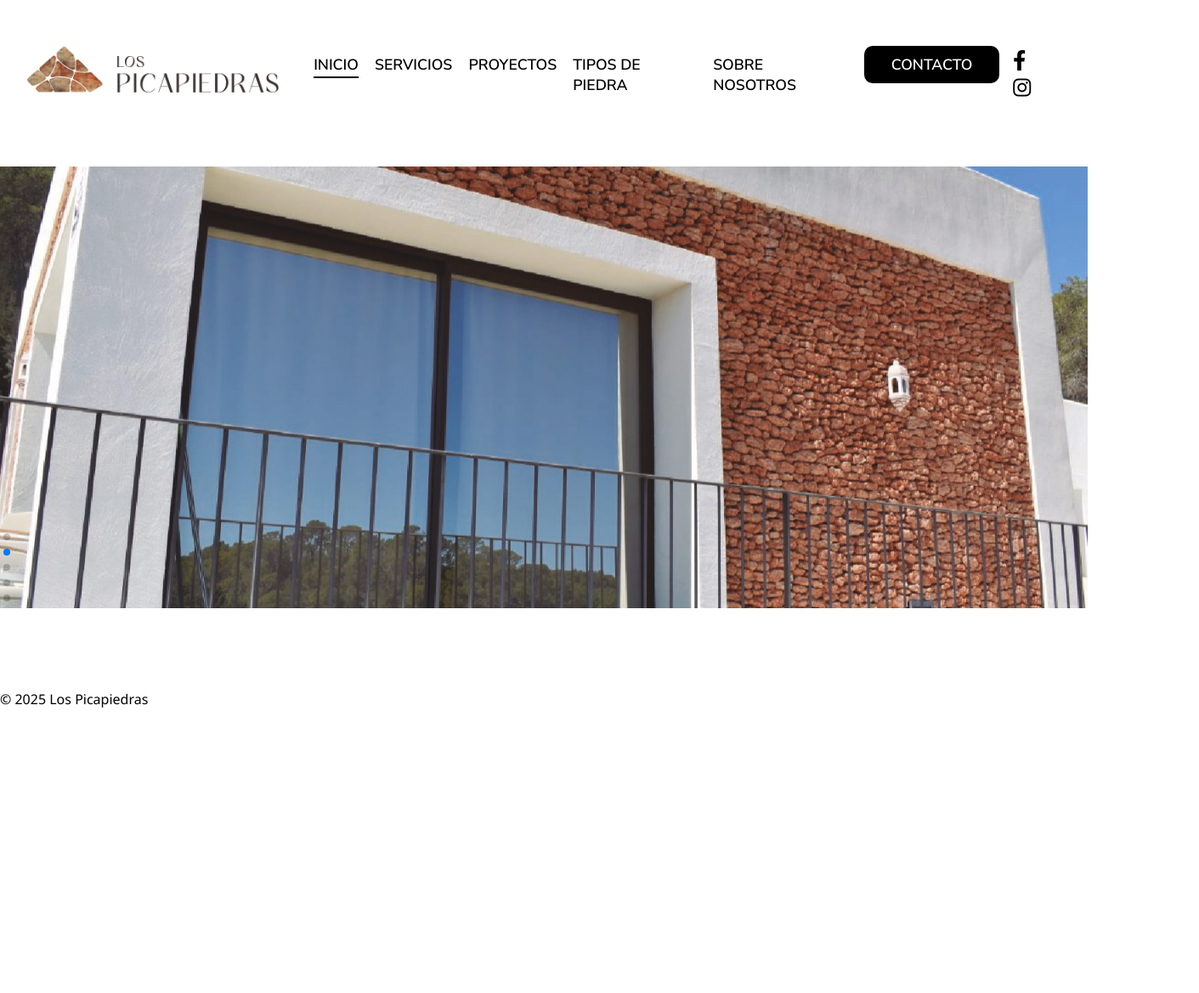
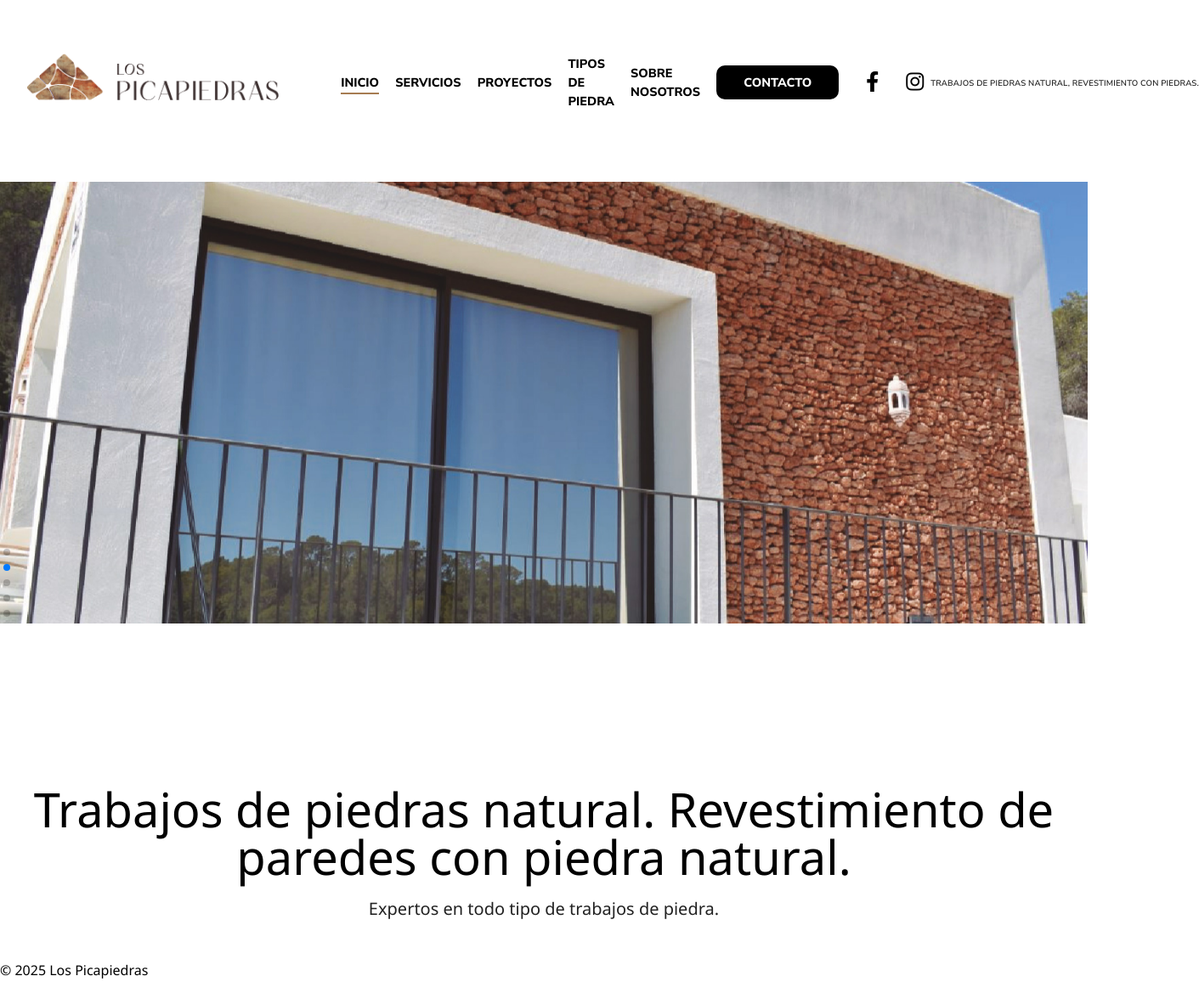
Before and after one commit to FresKo01/los_pica_piedras, a plain HTML site: page index.html in a window 1280 px wide. Shown: the whole page at 85% size, 1411 px wide, since content can reach past the window. Before the commit the page ends 850 px from the top, so only its background shows below. Drawn offline with nearby package versions, Linux system fonts and the light colour scheme.

Commit message:
que se yo que concha hice

```diff
--- a/index.html
+++ b/index.html
@@ -31,9 +31,14 @@
         <li><a class="btn-contacto" href="pages/contacto.html">Contacto</a></li>
       </ul>
     </nav>
-    <div class="social">
-      <a href="#"><i class="fab fa-facebook-f"></i></a>
-      <a href="#"><i class="fab fa-instagram"></i></a>
+    <div class="header-right">
+      <div class="social">
+        <a href="#"><i class="fab fa-facebook-f"></i></a>
+        <a href="#"><i class="fab fa-instagram"></i></a>
+      </div>
+      <div class="header-right-text">
+        TRABAJOS DE PIEDRAS NATURAL, REVESTIMIENTO CON PIEDRAS.
+      </div>
     </div>
   </div>
 </header>
@@ -48,11 +53,16 @@
       <div class="swiper-slide"><img src="assets/swiper/los-picapiedras-05.jpg" alt="Imagen 5"></div>
     </div>
 
-<!-- Solo paginación vertical -->
-  <div class="swiper-pagination"></div>
-
+    <!-- Solo paginación vertical -->
+    <div class="swiper-pagination"></div>
   </div>
 </section>
+
+<section class="home-titulo">
+  <h1>Trabajos de piedras natural. Revestimiento de paredes con piedra natural.</h1>
+  <p class="home-subtitulo">Expertos en todo tipo de trabajos de piedra.</p>
+</section>
+
   <footer>
     <p>© 2025 Los Picapiedras</p>
   </footer>
--- a/style/main.css
+++ b/style/main.css
@@ -1,6 +1,12 @@
 body {
   margin: 0;
   font-family: 'Segoe UI', sans-serif;
+}
+
+nav {
+  flex: 2 1 0%;
+  display: flex;
+  justify-content: center;
 }
 
 /* Logo por defecto (horizontal) */
@@ -27,12 +33,53 @@ body {
   text-transform: uppercase;
 }
 
+.nav-links {
+  list-style: none;
+  display: flex;
+  gap: 1.2rem;
+  align-items: center;
+  justify-content: center;
+}
+
+.nav-links a {
+  text-decoration: none;
+  color: black;
+  font-weight: 750;
+  position: relative;
+  font-size: 0.9rem;
+}
+
+.nav-links a:hover::after,
+.nav-links a.active::after {
+  content: '';
+  position: absolute;
+  width: 100%;
+  height: 2px;
+  background: #a67c52;
+  bottom: -4px;
+  left: 0;
+}
+
+.header-right {
+  display: flex;
+  align-items: center;
+  gap: 0.5rem;
+}
+
+.social {
+  display: flex;
+  align-items: center;
+  gap: 2rem;
+  margin-left: 0rem;
+}
+
 .container {
-  max-width: 1400px;
+  max-width: 1650px;
   margin: 0 auto;
   display: flex;
   align-items: center;
   justify-content: space-between;
+  gap: 2rem;
 }
 
 .logo {
@@ -51,30 +98,7 @@ body {
   line-height: 1;
 }
 
-.nav-links {
-  list-style: none;
-  display: flex;
-  gap: 1.2rem;
-}
 
-.nav-links a {
-  text-decoration: none;
-  color: black;
-  font-weight: 600;
-  position: relative;
-  font-size: 1.1rem;
-}
-
-.nav-links a:hover::after,
-.nav-links a.active::after {
-  content: '';
-  position: absolute;
-  width: 100%;
-  height: 2px;
-  background: black;
-  bottom: -4px;
-  left: 0;
-}
 
 .btn-contacto {
   background: black;
@@ -86,8 +110,21 @@ body {
 
 .social a {
   color: black;
-  margin-left: 1rem;
   font-size: 1.5rem;
+}
+
+.header-right-text {
+  font-size: 0.60rem;
+  color: #222;
+  white-space: nowrap;
+  font-weight: 600;
+  letter-spacing: 0.02em;
+}
+
+@media (max-width: 1200px) {
+  .header-right-text {
+    display: none;
+  }
 }
 
 /*swiper */
@@ -272,3 +309,30 @@ body {
     width: 40%; /* O el tamaño que prefieras en móvil */
   }
 }
+
+.home-titulo {
+  text-align: center;
+  padding: 4rem 1rem 2rem 1rem;
+  background: #fff;
+}
+
+.home-titulo h1 {
+  font-size: 2rem;
+  font-weight: 500;
+  margin-bottom: 0.2rem;
+  line-height: 1;
+}
+
+.home-subtitulo {
+  font-size: 1.15rem;
+  color: #222;
+  margin-bottom: 0;
+}
+@media (min-width: 700px) {
+  .home-titulo h1 {
+    font-size: 3.5rem;
+  }
+  .home-subtitulo {
+    font-size: 1.25rem;
+  }
+}
```
